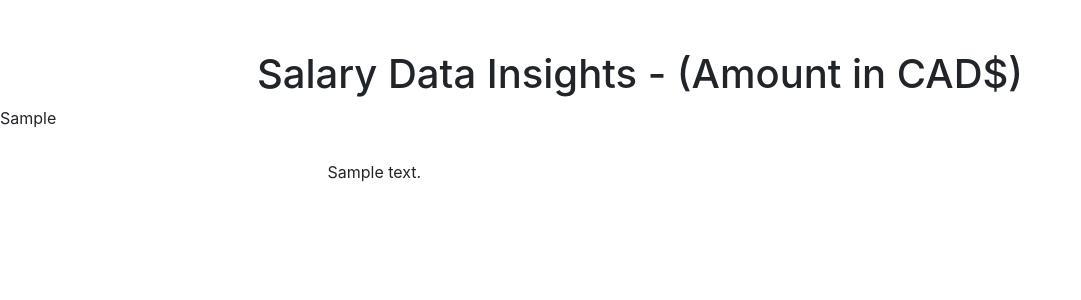
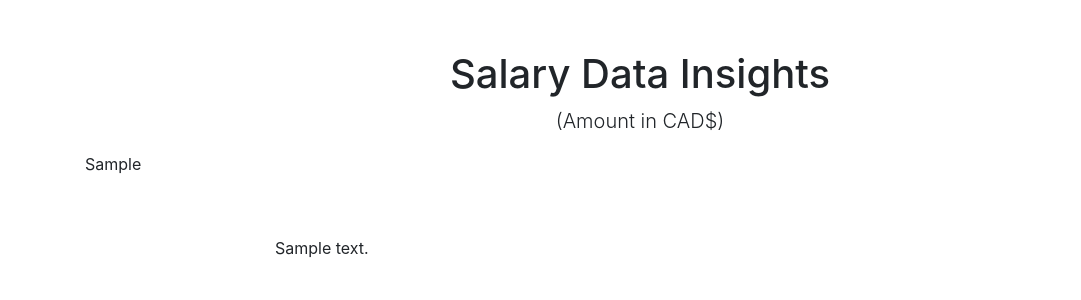
Before and after one commit to SulaimanConain/payslips, a Flask app: template templates/index.html in a window 1280 px wide. Shown: the top 300 px of the page, without its empty margins (0-1081 px from the left). Run offline with Flask 3, Linux system fonts and the light colour scheme; the template is opened without the code that fills it: most values are stand-ins (such as "Sample title", 1, 10 or a date in 2020); parts of the project's set-up code (start-up, migrations or seed data) failed here and were passed over; some libraries are stand-ins or nearby versions.

Commit message:
html and css changes

```diff
--- a/templates/index.html
+++ b/templates/index.html
@@ -3,29 +3,46 @@
 <head>
     <meta charset="UTF-8">
     <title>Salary Data Insights</title>
+    <!-- Bootstrap CSS -->
     <link rel="stylesheet" href="https://stackpath.bootstrapcdn.com/bootstrap/4.5.2/css/bootstrap.min.css">
     <style>
+        /* Custom CSS */
         .container {
             margin-top: 50px;
         }
         .plot-container {
             margin-bottom: 30px;
         }
+        .summary-table {
+            margin-top: 30px;
+        }
     </style>
 </head>
 <body>
     <div class="container">
-        <h1 class="text-center">Salary Data Insights - (Amount in CAD$) </h1>  </div>
+        <!-- Header -->
+        <header class="text-center">
+            <h1>Salary Data Insights</h1>
+            <p class="lead">(Amount in CAD$)</p>
+        </header>
 
+        <!-- Plot Container -->
         <div class="plot-container">
             {{ plot_div|safe }}
         </div>
 
+        <!-- Summary Table -->
         <div class="row">
-            <div class="col-md-6 offset-md-3">
+            <div class="col-md-8 offset-md-2 summary-table">
                 {{ summary_table|safe }}
             </div>
         </div>
     </div>
+
+    <!-- Optional: jQuery and Popper.js (for Bootstrap JS) -->
+    <script src="https://code.jquery.com/jquery-3.5.1.slim.min.js"></script>
+    <script src="https://cdn.jsdelivr.net/npm/@popperjs/core@1.16.1/dist/umd/popper.min.js"></script>
+    <!-- Bootstrap JS -->
+    <script src="https://stackpath.bootstrapcdn.com/bootstrap/4.5.2/js/bootstrap.min.js"></script>
 </body>
 </html>
```
Also changed, not shown: static/styles.css (line endings or trailing spaces).
